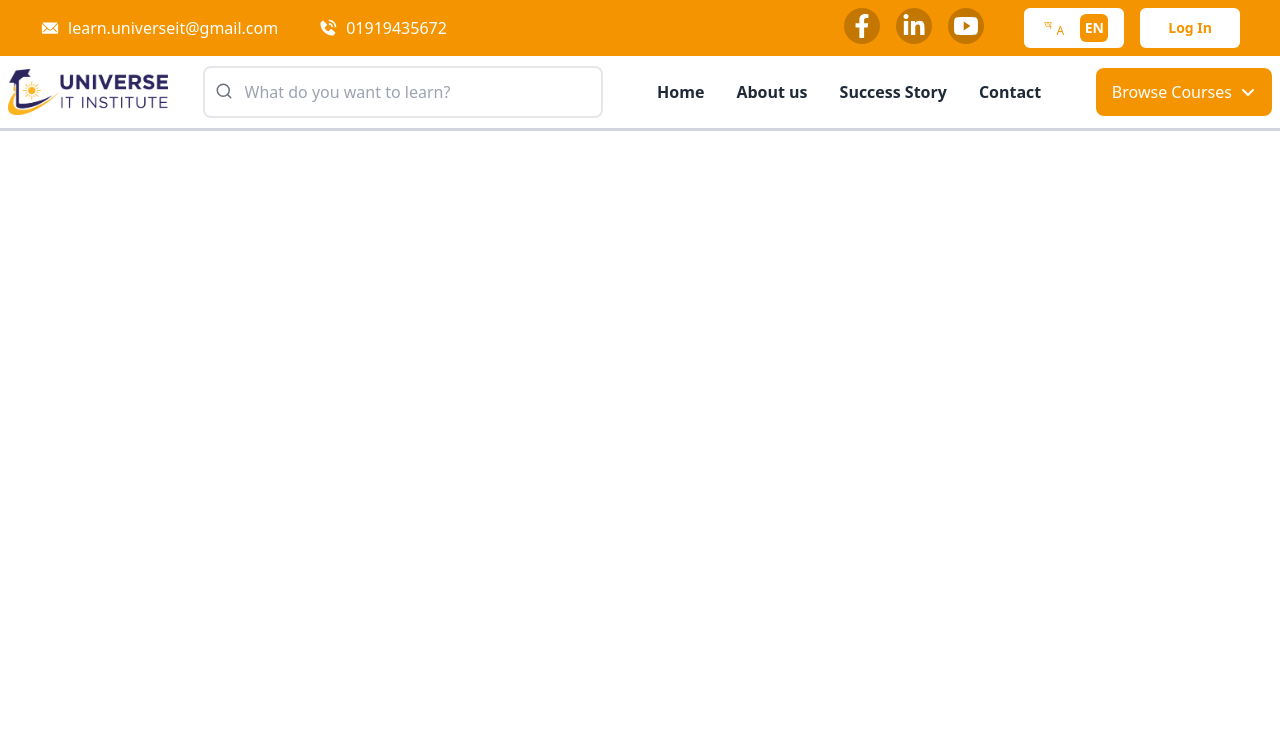
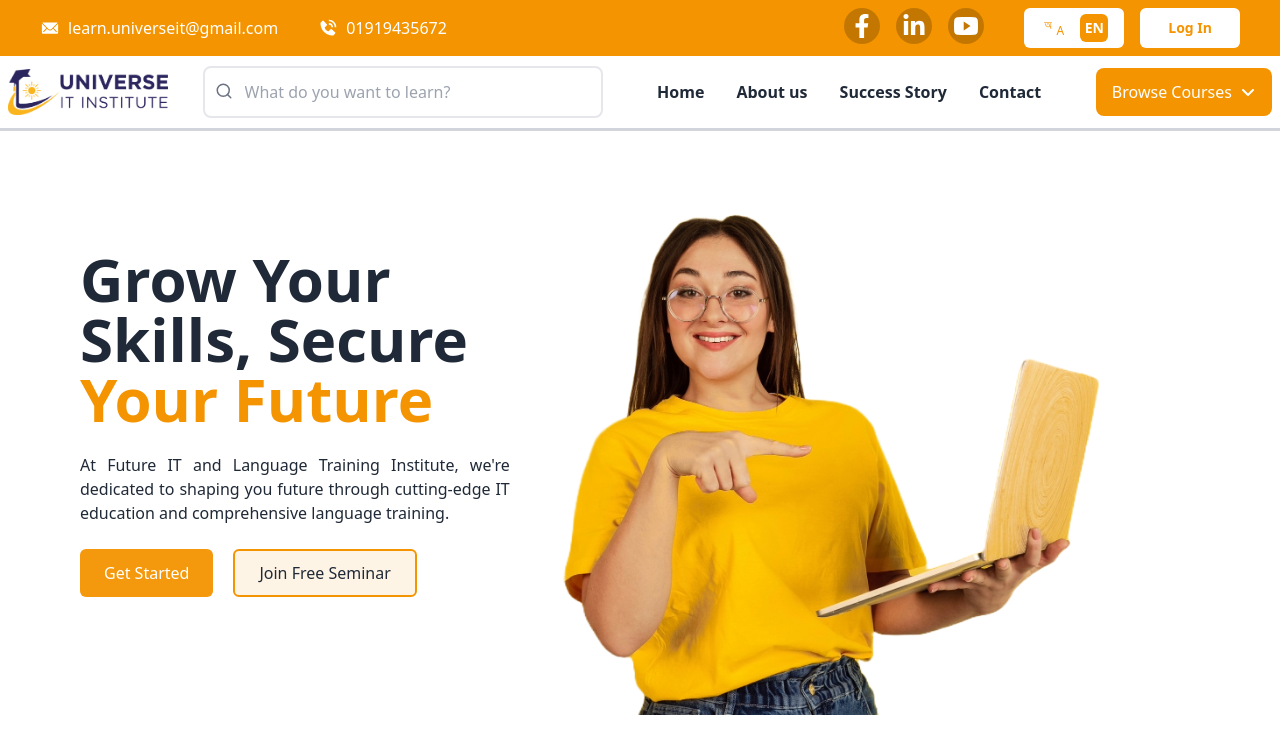
Before and after one commit to universeIt137/UniverseIT_client, a React (Vite) app: page / in a window 1280 px wide. Shown: the top 754 px of the page. Built offline with nearby package versions, Linux system fonts and the light colour scheme.

Commit message:
banner has completed

```diff
--- a/src/App.jsx
+++ b/src/App.jsx
@@ -1,13 +1,15 @@
 import './App.css'
 import AddressNavbar from './Shared/AddressNavbar/AddressNavbar'
+import Banner from './Shared/Banner/Banner'
 import Navbar from './Shared/Navbar/Navbar'
 
 function App() {
 
   return (
     <>
-      <AddressNavbar/>
-      <Navbar/>
+      <AddressNavbar />
+      <Navbar />
+      <Banner />
     </>
   )
 }
--- /dev/null
+++ b/src/Shared/Banner/Banner.jsx
@@ -0,0 +1,24 @@
+import ButtonLight from "../Button/ButtonLight";
+import ButtonStrong from "../Button/ButtonStrong";
+import bannerImg from '../../assets/banner.png'
+const Banner = () => {
+    return (
+        <div className="px-5 lg:px-16 xl:px-20 flex gap-10 min-h-[70vh] md:min-h-[73vh] md:max-h-[73vh] max-w-7xl mx-auto">
+           <div className="md:min-h-[73vh] md:max-h-[73vh] flex justify-center items-center">
+                <div className="max-w-[532px] space-y-6 mx-auto">
+                    <h1 className="text-3xl sm:text-5xl lg:text-6xl font-bold ">Grow Your Skills, Secure <span className="text-primary">Your Future</span></h1>
+                    <p className="text-justify text-xs sm:text-base font-medium">At Future IT and Language Training Institute, we're dedicated to shaping you future through cutting-edge IT education and comprehensive language training.</p>
+                    <div className="flex gap-5">
+                        <ButtonStrong text={'Get Started'} />
+                        <ButtonLight text={'Join Free Seminar'} />
+                    </div>
+                </div>
+           </div>
+            <div className="hidden md:block">
+                <img className="w-full h-full object-cover" src={bannerImg} alt="" />
+            </div>
+        </div>
+    );
+};
+
+export default Banner;
--- /dev/null
+++ b/src/Shared/Button/ButtonLight.jsx
@@ -0,0 +1,9 @@
+/* eslint-disable react/prop-types */
+
+const ButtonLight = ({ text }) => {
+    return (
+        <button className="bg-primary/10 px-4 sm:px-6 py-2 sm:py-2.5 text-sm sm:text-base rounded-md font-medium  flex justify-center items-center hover:bg-primary/20 transition-all duration-300 active:scale-90 border-primary border-2 ">{text}</button>
+    );
+};
+
+export default ButtonLight;
--- /dev/null
+++ b/src/Shared/Button/ButtonStrong.jsx
@@ -0,0 +1,9 @@
+/* eslint-disable react/prop-types */
+
+const ButtonStrong = ({ text }) => {
+    return (
+        <button className="bg-primary/95 px-4 sm:px-6 py-2 sm:py-2.5 text-sm sm:text-base rounded-md font-medium text-white flex justify-center items-center hover:bg-primary transition-all duration-300 active:scale-90 ">{text}</button>
+    );
+};
+
+export default ButtonStrong;
```
Also changed, not shown: src/assets/banner.png (added).
